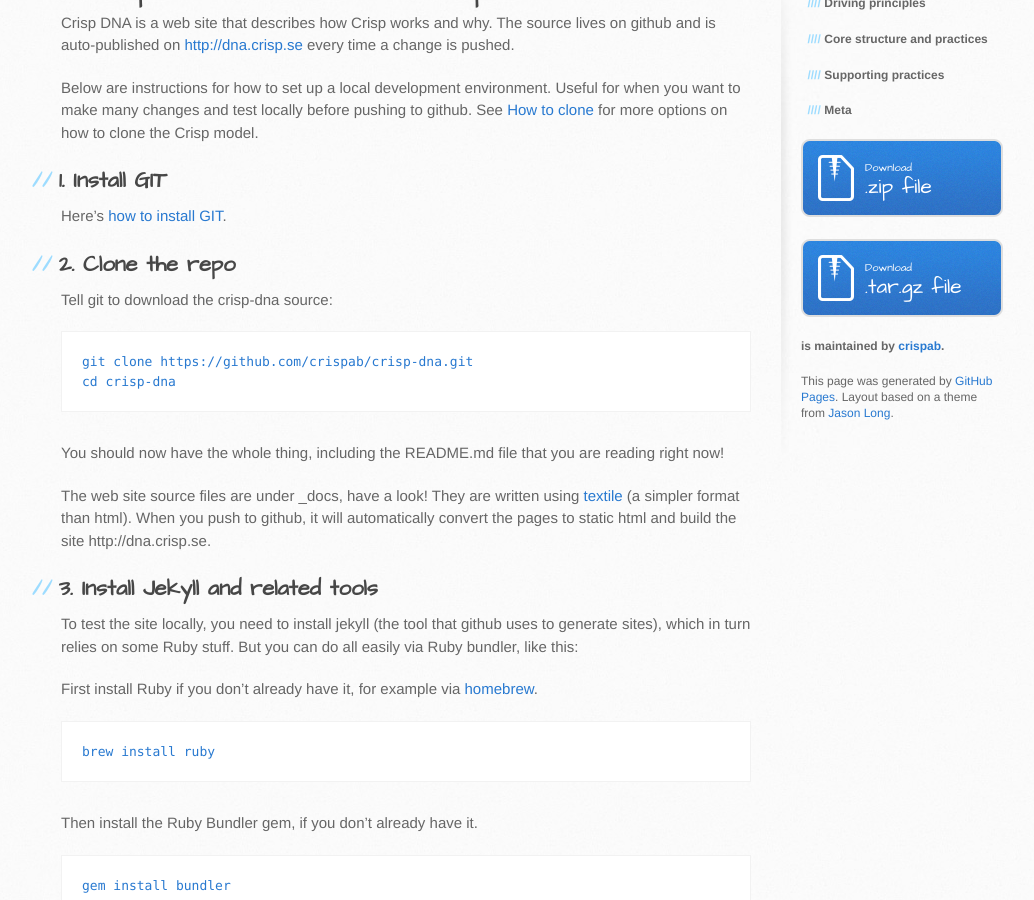
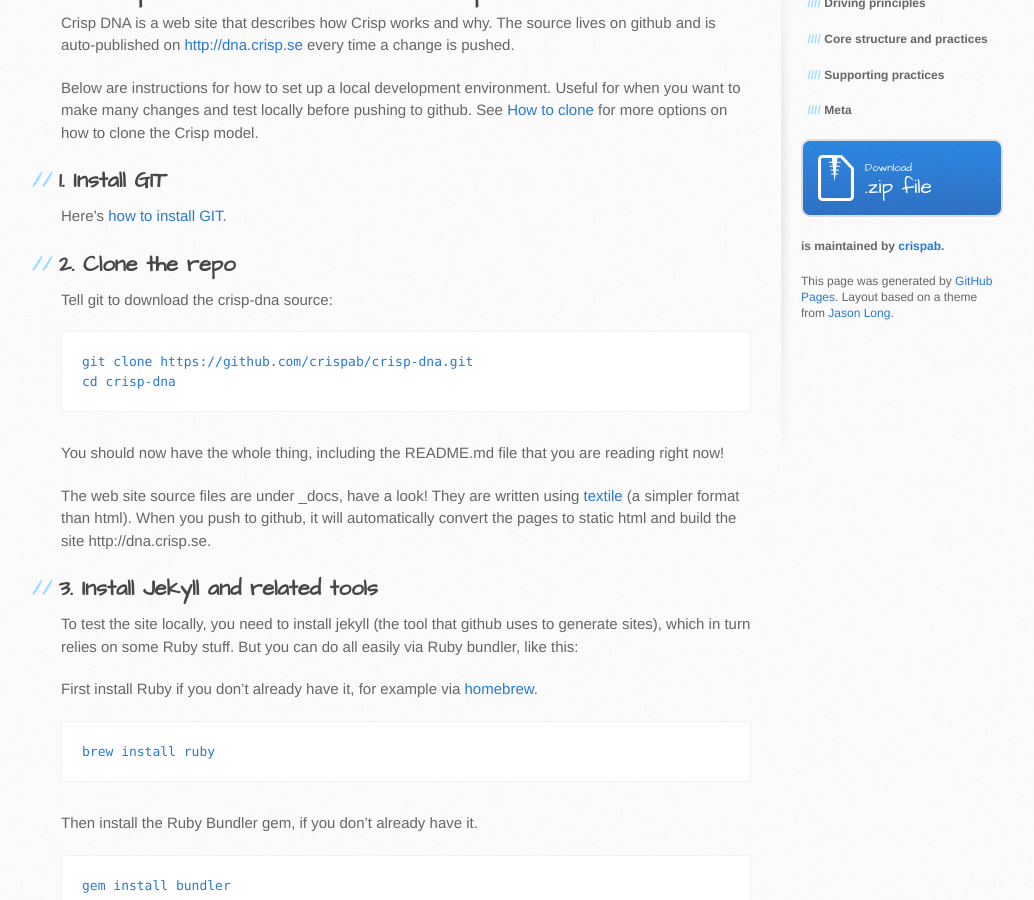
Before and after one commit to crispab/crisp-dna, a Jekyll site: the page built from README.md, in a window 1280 px wide and 900 px high, scrolled down 317 px. Shown: the whole window, without its empty margins (109-1143 px from the left). Built offline with Jekyll 4.4.1, drawn with Linux system fonts in a browser that asks for light colours.

Commit message:
Fixed broken download links
Removed broken link to .tar.gz file and fixed the link to the .zip file. Don't know if these ever worked.

```diff
--- a/_layouts/default.html
+++ b/_layouts/default.html
@@ -40,13 +40,9 @@
           <aside id="sidebar">
             {% include docs_contents.html %}
 
-            <a href="https://github.com/crispab/crisp-dna/zipball/master" class="button">
+            <a href="https://github.com/crispab/crisp-dna/archive/gh-pages.zip" class="button">
               <small>Download</small>
               .zip file
-            </a>
-            <a href="https://github.com/crispab/crisp-dna/tarball/master" class="button">
-              <small>Download</small>
-              .tar.gz file
             </a>
 
             <p class="repo-owner"><a href="https://github.com/crispab/crisp-dna"></a> is maintained by <a href="https://github.com/crispab">crispab</a>.</p>
```
